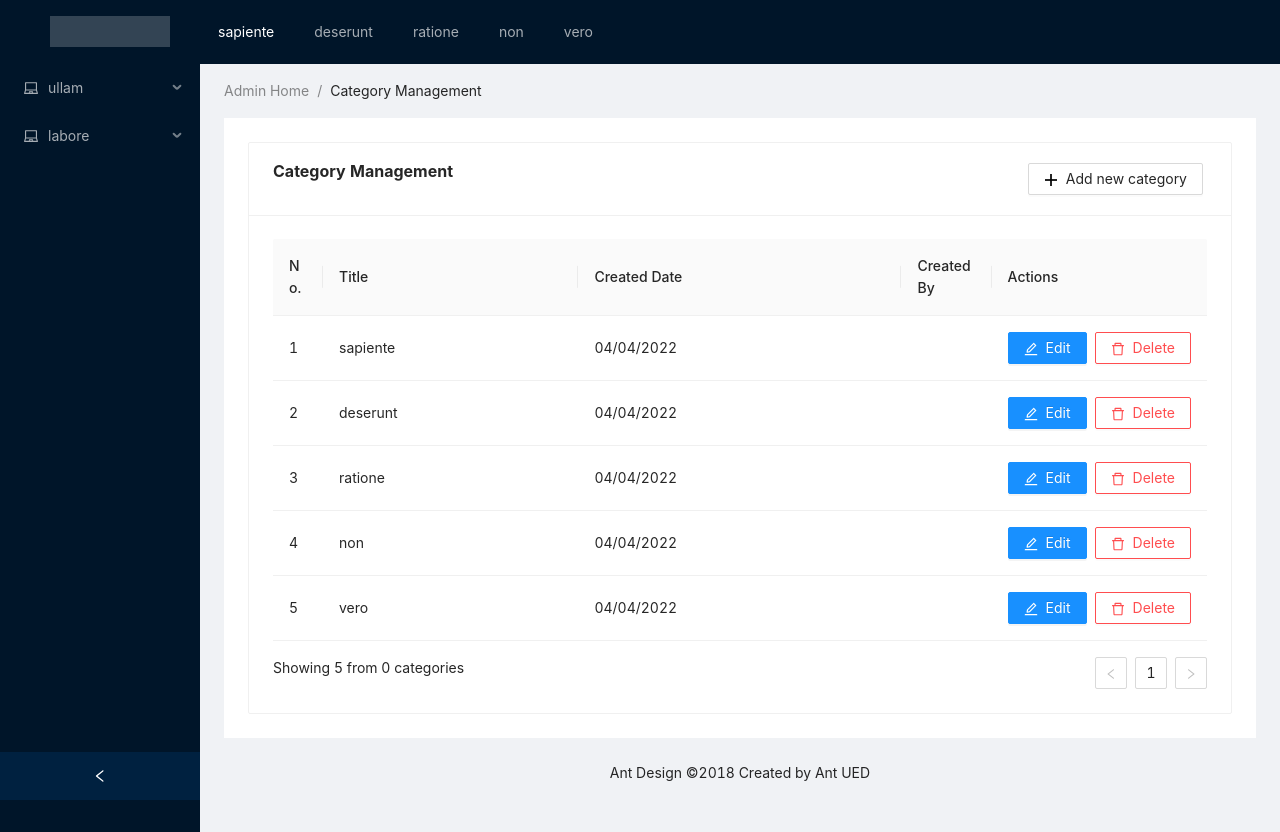
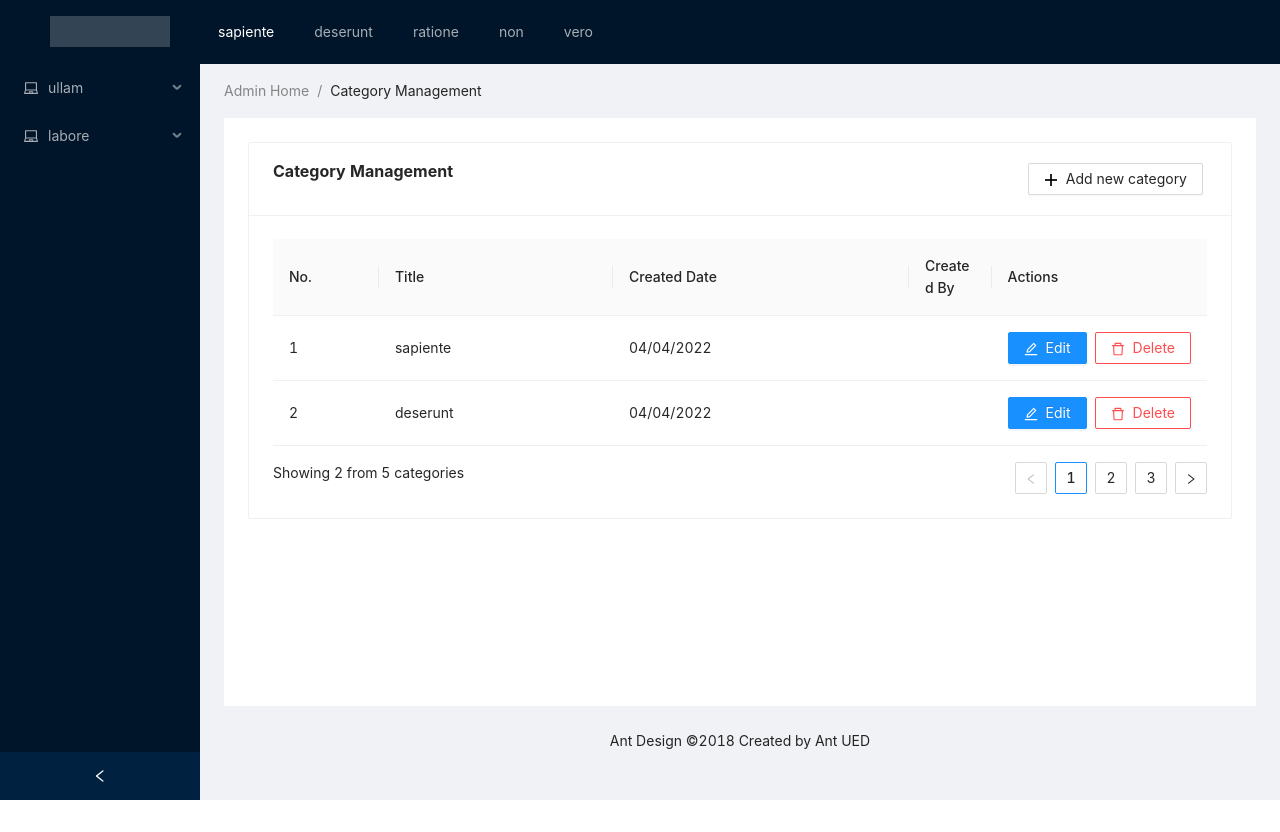
Before and after one commit to FOG9999/web-knowledge-fe, a React (Create React App) app: page /categories in a window 1280 px wide. After the commit the page ends 800 px from the top, so only its background shows below. Built offline with nearby package versions, Linux system fonts and the light colour scheme.

Commit message:
fix table 'const' window width causes incorrect UI

```diff
--- a/src/apis/CourseService.js
+++ b/src/apis/CourseService.js
@@ -15,7 +15,7 @@ const CategoryService = {
             let categories = [];
             setTimeout(() => {
                 categories = fake.categories.slice((page-1)*size, page*size)
-                resolve(categories)
+                resolve({categories, total: fake.categories.length})
             }, 2000)
         })
     }
--- a/src/components/admin/category-mng/CategoryManagement.jsx
+++ b/src/components/admin/category-mng/CategoryManagement.jsx
@@ -12,7 +12,7 @@ export const CategoryManagement = () => {
     const [categories, setCategories] = useState([]);
     const [totalCategories, setTotalCategories] = useState(0);
     const [page, setPage] = useState(1);
-    const [pageSize] = useState(10);
+    const [pageSize] = useState(2);
 
     const columns = [
         {
@@ -21,7 +21,7 @@ export const CategoryManagement = () => {
             render: (text, record, index) => {
                 return index + 1 + (page - 1) * pageSize;
             },
-            width: 50,
+            // width: 50,
         },
         {
             title: "Title",
@@ -55,14 +55,16 @@ export const CategoryManagement = () => {
     ];
 
     const getListCategories = (page) => {
-        CategoryService.getAllCategories(page, pageSize).then((cates) => {
-            setCategories(cates);
+        CategoryService.getAllCategories(page, pageSize).then((res) => {
+            setCategories(res.categories);
+            setTotalCategories(res.total);
+            setPage(page);
             store.dispatch(loaded());
         });
     };
 
     const onChangePage = (page) => {
-        setPage(page);
+        store.dispatch(loading());
         getListCategories(page);
     };
 
@@ -85,7 +87,7 @@ export const CategoryManagement = () => {
             }
         >
             <div className="table-container ">
-                <WKTable dataSource={categories.map((item) => ({ ...item, key: item.id }))} columns={columns} />
+                <WKTable dataSource={categories.map((item) => ({ ...item, key: item.id }))} columns={columns} page={page} pageSize={pageSize} />
             </div>
             <div className="mt-3">
                 <WKPagination total={totalCategories} pageSize={pageSize} current={page} itemUnit="categories" currentNumberOfItems={categories.length} onChange={onChangePage} />
--- a/src/components/admin/lesson-mng/DesignBlock.jsx
+++ b/src/components/admin/lesson-mng/DesignBlock.jsx
@@ -10,7 +10,7 @@ const { Title } = Typography;
 
 export const DesignBlock = ({ designBlock, index, openModal }) => {
 
-    const windowWidth = useSelector((state) => state.window.winWidth);
+    let windowWidth = useSelector((state) => state.window.winWidth);
 
     const getBlockStyles = () => {
         switch (designBlock.type) {
--- a/src/components/admin/lesson-mng/DesignBlockList.jsx
+++ b/src/components/admin/lesson-mng/DesignBlockList.jsx
@@ -16,7 +16,7 @@ export const DesignBLockList = ({ listDesignBlocks, pushBlock, setListDesignBloc
 
     const currentLesson = useContext(LessonContext);
 
-    const windowWidth = useSelector((state) => state.window.winWidth);
+    let windowWidth = useSelector((state) => state.window.winWidth);
 
     const menu = (
         <Menu>
--- a/src/components/admin/lesson-mng/LessonDesign.jsx
+++ b/src/components/admin/lesson-mng/LessonDesign.jsx
@@ -17,7 +17,7 @@ export const LessonDesign = ({ listDesignBlocks, setListDesignBlocks }) => {
     const [templateBLockList, setTemplateBlockList] = useState([]);
     const [currentLesson, setCurrentLesson] = useState({});
 
-    const windowWidth = useSelector((state) => state.window.winWidth);
+    let windowWidth = useSelector((state) => state.window.winWidth);
 
     const { lId } = useParams();
 
--- a/src/components/containers/CategoryMngWrapper.jsx
+++ b/src/components/containers/CategoryMngWrapper.jsx
@@ -6,7 +6,7 @@ import { CategoryManagement } from "../admin/category-mng/CategoryManagement";
 
 export const CategoryMngWrapper = () => {
 
-    const loading = useSelector(state => state.loading.loading)
+    let loading = useSelector(state => state.loading.loading)
     const [breadcrumbItems] = useState([
         {url: 'https://reactjs.org/docs/typechecking-with-proptypes.html', title: 'Admin Home'},
         {url: 'https://ant.design/components/breadcrumb/#header', title: 'Category Management'},
--- a/src/layouts/LayoutContainer.jsx
+++ b/src/layouts/LayoutContainer.jsx
@@ -22,7 +22,7 @@ export const LayoutContainer = (props) => {
     const [collapsed, setCollapsed] = useState(true);
     const [selectedLesson, setSelectedLesson] = useState("");
 
-    const windowSize = useSelector(state => state.window);
+    let windowSize = useSelector(state => state.window);
 
     const dispatch = useDispatch();
 
--- a/src/shared/customs/Table.jsx
+++ b/src/shared/customs/Table.jsx
@@ -1,61 +1,67 @@
-import PropTypes from 'prop-types';
-import {Table} from 'antd'
-import { useSelector } from 'react-redux';
+import PropTypes from "prop-types";
+import { Table } from "antd";
+import { useSelector } from "react-redux";
 
-const WKTable = ({
-    dataSource,
-    columns,
-    expand,
-    pagination
-}) => {
+const WKTable = ({ dataSource, columns, expand, pagination, page, pageSize }) => {
     const defaultConfig = {
-        pagination: false
-    }
-    const windowWidth = useSelector(state => state.window.winWidth);
+        pagination: false,
+    };
+    let windowWidth = useSelector((state) => state.window.winWidth);
 
     const additionalProps = {
-        pagination: pagination?pagination:false
-    }
+        pagination: pagination ? pagination : false,
+    };
 
     const renderTableResponsive = () => {
-        return <table className='table'>
+        return (
+            <table className="table">
                 <thead>
-                {
-                    columns.map((col) => (
-                        <th scope='col' key={col.dataIndex}>
+                    <tr>
+                        {columns.map((col) => (
+                            <th scope="col" key={col.dataIndex}>
                                 <span>{col.title}</span>
                             </th>
-                    ))
-                }
+                        ))}
+                    </tr>
                 </thead>
                 <tbody>
-                {
-                    dataSource.map((item) => (
+                    {dataSource.map((item, itemIndex) => (
                         <tr key={item.key}>
-                            {
-                                columns.map((col) => (
-                                    <td data-label={col.title} key={col.dataIndex}>{item[col.dataIndex]}</td>
-                                ))
+                            {columns.map((col) => {
+                                if (col.dataIndex === "No.") {
+                                    return (
+                                        <td data-label={col.title} key={col.dataIndex}>
+                                            {itemIndex + 1 + (page - 1) * pageSize}
+                                        </td>
+                                    );
                                 }
+                                else return (
+                                    <td data-label={col.title} key={col.dataIndex}>
+                                        {item[col.dataIndex]}
+                                    </td>
+                                );
+                            })}
                         </tr>
-                    ))
-                }
+                    ))}
                 </tbody>
             </table>
-    }
+        );
+    };
 
-    return windowWidth > 1000 ? <Table dataSource={dataSource} columns={columns} expandable={expand} {...defaultConfig} {...additionalProps} scroll={{x: true, y: false}} /> : renderTableResponsive();
-}
+    return windowWidth > 1000 ? (
+        <Table dataSource={dataSource} columns={columns} expandable={expand} {...defaultConfig} {...additionalProps} scroll={{ x: true, y: false }} />
+    ) : (
+        renderTableResponsive()
+    );
+};
 
 WKTable.propTypes = {
-    dataSource: PropTypes.arrayOf(PropTypes.shape({key: PropTypes.string})).isRequired,
-    columns: PropTypes.arrayOf(PropTypes.shape({title: PropTypes.string, dataIndex: PropTypes.string})).isRequired,
+    dataSource: PropTypes.arrayOf(PropTypes.shape({ key: PropTypes.string })).isRequired,
+    columns: PropTypes.arrayOf(PropTypes.shape({ title: PropTypes.string, dataIndex: PropTypes.string })).isRequired,
     expand: PropTypes.shape({
         expandedRowRender: PropTypes.func,
-        rowExpandable: PropTypes.func
-    })
-}
+        rowExpandable: PropTypes.func,
+    }),
+};
 
-export {
-    WKTable
-}
+export { WKTable };
```
Lines whose indentation alone changed are shown as unchanged.
